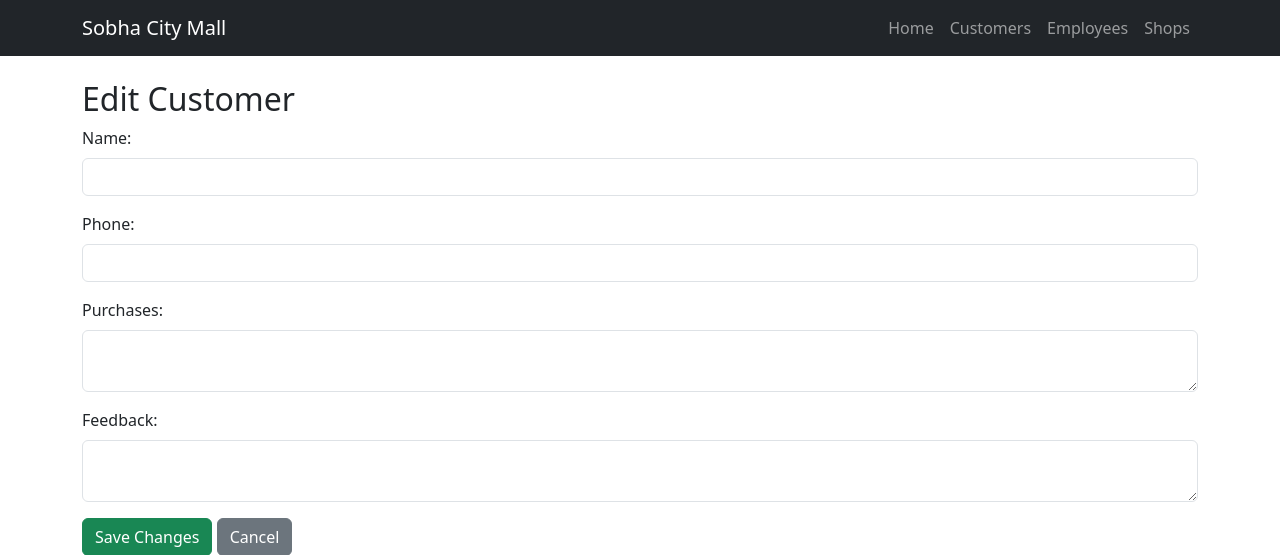
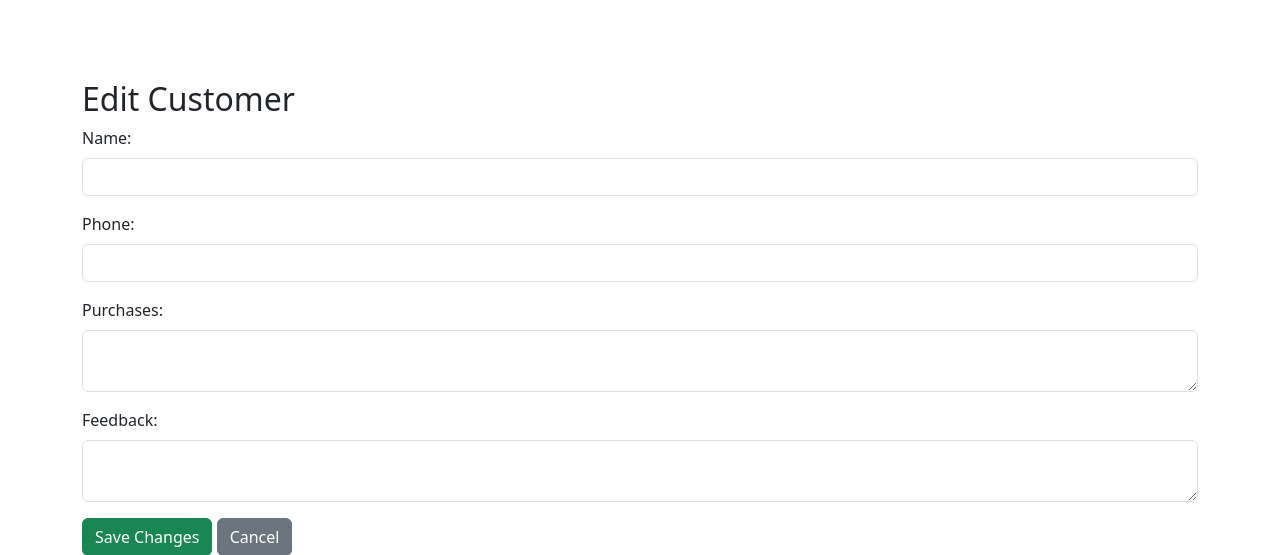
Before and after one commit to Nayanakr/Information-System, a Django app: template templates/edit_customer.html in a window 1280 px wide. Shown: the top 555 px of the page. Run offline with Django 5.2, Linux system fonts and the light colour scheme; the template is opened without the code that fills it, so the values that code supplies are empty; parts of the project's set-up code (start-up, migrations or seed data) failed here and were passed over.

Commit message:
update changes

```diff
--- a/templates/edit_customer.html
+++ b/templates/edit_customer.html
@@ -8,7 +8,7 @@
 </head>
 <body>
 
-<nav class="navbar navbar-expand-lg navbar-dark bg-dark">
+<nav class="navbar navbar-expand-lg navbar-dark b-dark">
     <div class="container">
         <a class="navbar-brand" href="/">Sobha City Mall</a>
         <button class="navbar-toggler" type="button" data-bs-toggle="collapse" data-bs-target="#navbarNav">
```
